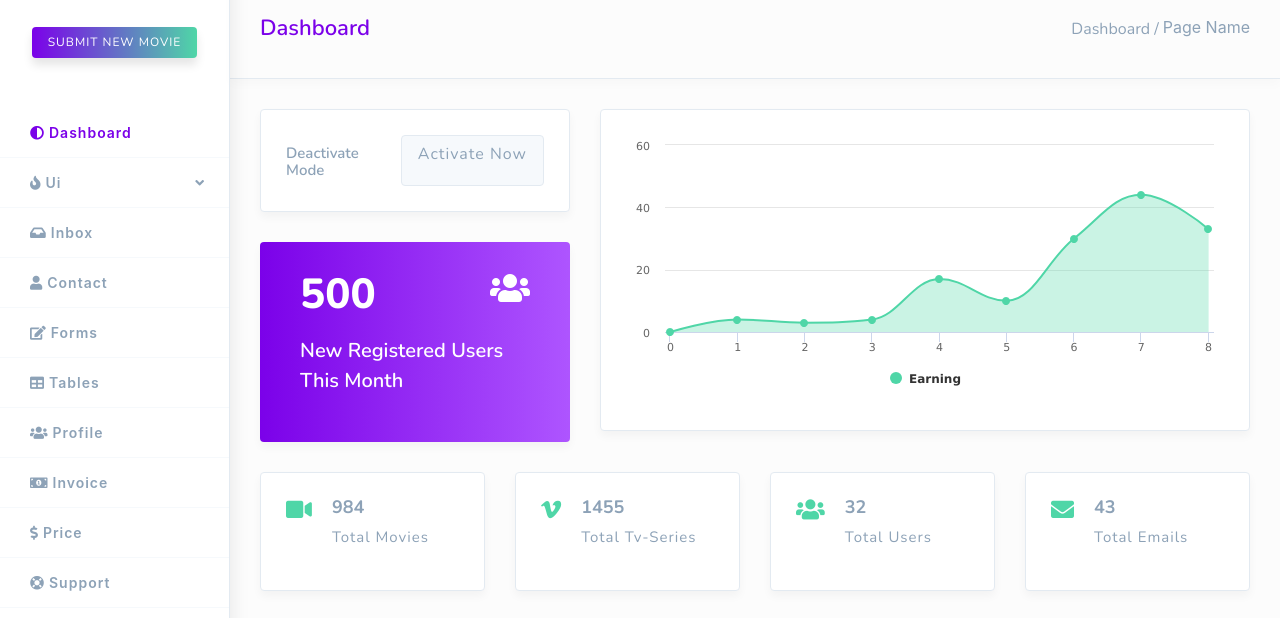
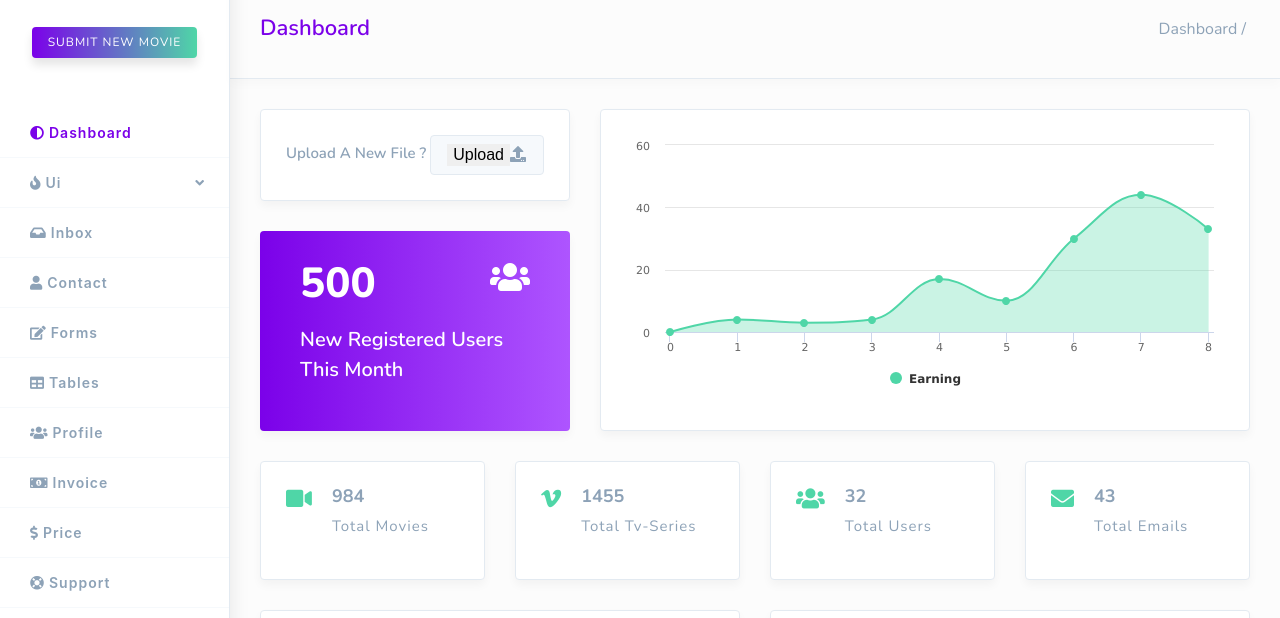
Before and after one commit to vedang14/dashboard, a plain HTML site: page NutflixAdmin/index.html in a window 1280 px wide. Shown: the part 113-731 px from the top of the page. Drawn offline with nearby package versions, Linux system fonts and the light colour scheme.

Commit message:
upload commits

```diff
--- a/NutflixAdmin/css/app.css
+++ b/NutflixAdmin/css/app.css
@@ -253,6 +253,9 @@ a {
     @media (max-width: 992px) and (max-width: 576px) {
       .navbar .navbar-brand {
         right: 0; } }
+#myfileinput{
+  display:none
+}
 
 #hero {
   padding: 50px 0;
--- a/NutflixAdmin/index.html
+++ b/NutflixAdmin/index.html
@@ -12,7 +12,7 @@
   <!-- icon -->
   <link rel="icon" href="img/log.png">
   <!-- end linking -->
-  <title>NutFlix - admin</title>
+  <title>Research PIXIE</title>
 </head>
 <body>
 <!-- start admin -->
@@ -90,7 +90,7 @@
         </div>
         <div class="right">
           <h1>dashboard /</h1>
-          <a href="#">page name</a>
+          <a href="#"></a>
         </div>
       </div>
       <!-- end head bottom -->
@@ -101,11 +101,12 @@
       <div class="row">
         <!-- start head content         -->
         <div class="col-lg-4">
-          <!-- avtive -->
+          <!-- active -->
           <div class="activeMode">
             <div class="card">
-              <h1>Deactivate Mode</h1>
-              <a href="" class="btn btn-info">Activate now</a>
+              <h1>Upload a new File ?</h1>
+               <a href = ""class = "btn btn-info"> <input type = "file" id ="myfileinput"/><input type = "button"
+                onclick="document.getElementById('myfileinput').click()" value = "Upload"/><i class = "fas fa-upload"></i></a>
             </div>
           </div>
           <!-- end active -->
```
